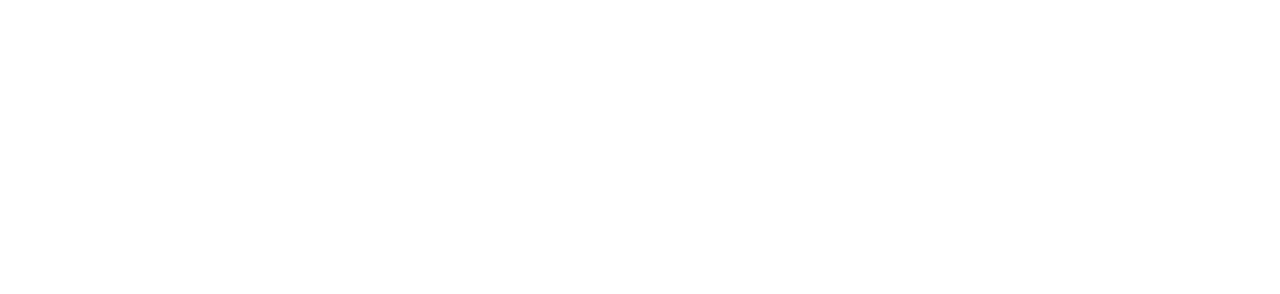
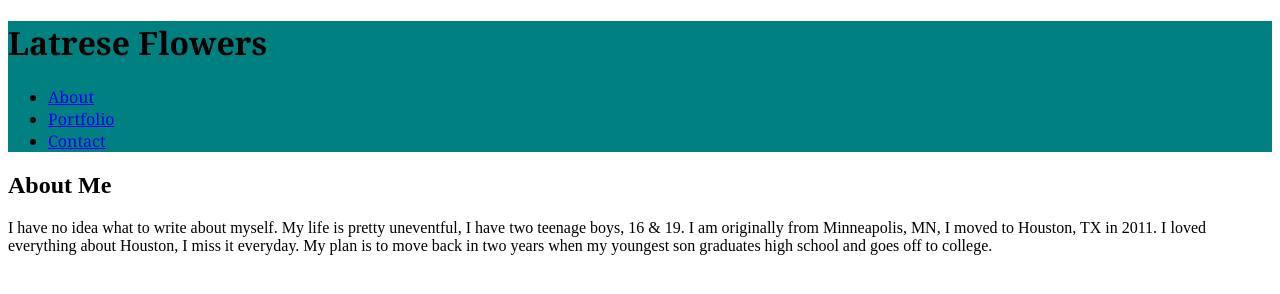
Before and after one commit to Latrese/Latrese.github.io, a plain HTML site: page index.html in a window 1280 px wide. Drawn offline with Linux system fonts and the light colour scheme.

Commit message:
in process

```diff
--- a/index.html
+++ b/index.html
@@ -1,12 +1,35 @@
 <!DOCTYPE html>
 <html lang="en">
 <head>
+    <link rel="stylesheet" href="style.css">
     <meta charset="UTF-8">
     <meta name="viewport" content="width=device-width, initial-scale=1.0">
     <meta http-equiv="X-UA-Compatible" content="ie=edge">
     <title>Document</title>
 </head>
 <body>
-
+   <header>
+       <div class="container">
+        <div id="branding">
+            <h1>Latrese Flowers</h1>
+       </div>
+       <nav>
+           <ul>
+               <li><a href="index.html">About</a></li>
+               <li><a href="index.html">Portfolio</a></li>
+               <li><a href="index.html">Contact</a></li>
+           </ul>
+       </nav>
+       </div>
+   </header>
+   <section id="introduction">
+       <div class="container">
+           <h1>About Me</h1>
+        </div>
+        <div class="description"
+        <p>
+            I have no idea what to write about myself. My life is pretty uneventful, I have two teenage boys, 16 & 19. I am originally from Minneapolis, MN, I moved to Houston, TX in 2011. I loved everything about Houston, I miss it everyday. My plan is to move back in two years when my youngest son graduates high school and goes off to college. </p>
+        </div>
+   </section>
 </body>
 </html>
--- a/style.css
+++ b/style.css
@@ -0,0 +1,5 @@
+header{
+    background-color: teal;
+    font-family: Georgia;
+
+}
```
Also changed, not shown: assets/style.css (deleted).
